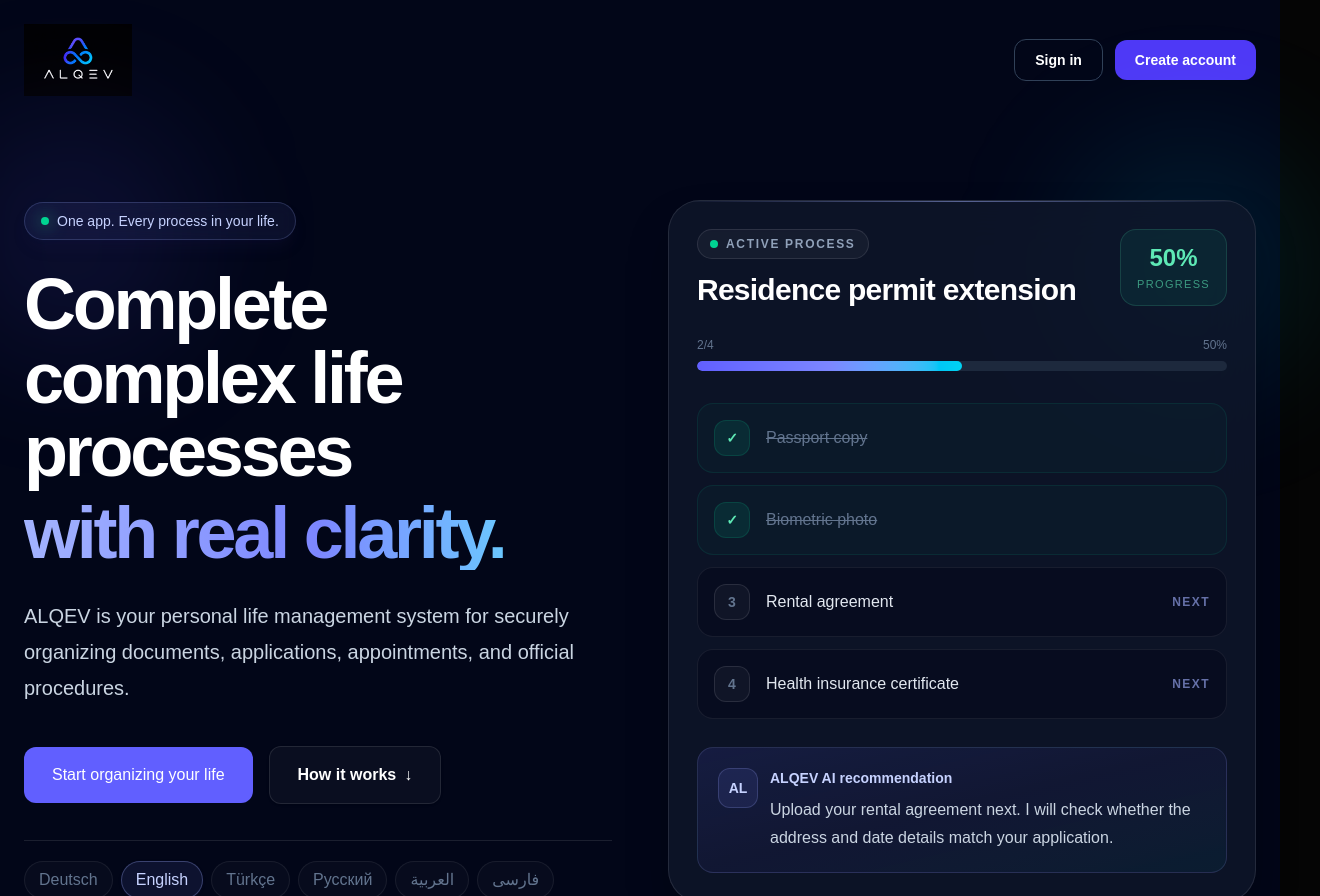
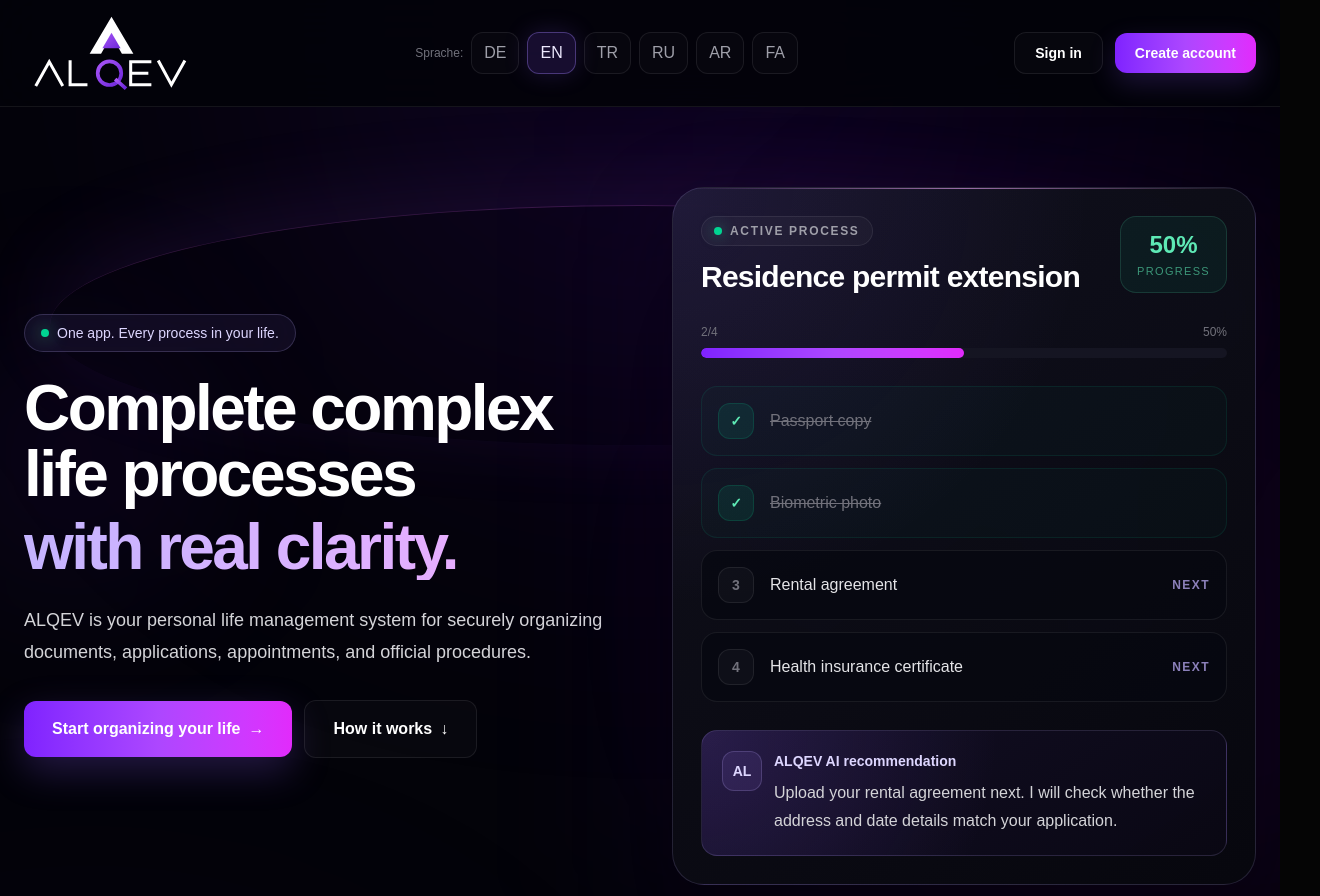
Before and after one commit to alqevhq/alqev, a Next.js app: page / in a window 1280 px wide. Shown: the top 896 px of the page, 1320 px wide, since content can reach past the window. Built offline with nearby package versions, Linux system fonts and the light colour scheme.

Commit message:
Improve landing page design and language navigation

```diff
--- a/components/landing/Hero.tsx
+++ b/components/landing/Hero.tsx
@@ -48,13 +48,14 @@
 export const supportedLanguages: {
   code: SupportedLanguage;
   label: string;
+  shortLabel: string;
 }[] = [
-  { code: "de", label: "Deutsch" },
-  { code: "en", label: "English" },
-  { code: "tr", label: "Türkçe" },
-  { code: "ru", label: "Русский" },
-  { code: "ar", label: "العربية" },
-  { code: "fa", label: "فارسی" },
+  { code: "de", label: "Deutsch", shortLabel: "DE" },
+  { code: "en", label: "English", shortLabel: "EN" },
+  { code: "tr", label: "Türkçe", shortLabel: "TR" },
+  { code: "ru", label: "Русский", shortLabel: "RU" },
+  { code: "ar", label: "العربية", shortLabel: "AR" },
+  { code: "fa", label: "فارسی", shortLabel: "FA" },
 ];
 
 const translations: Record<SupportedLanguage, LandingCopy> = {
@@ -355,9 +356,7 @@
 };
 
 function detectBrowserLanguage(): SupportedLanguage {
-  if (typeof navigator === "undefined") {
-    return "de";
-  }
+  if (typeof navigator === "undefined") return "de";
 
   const browserLanguages =
     navigator.languages?.length > 0
@@ -388,7 +387,6 @@
   useEffect(() => {
     const detectedLanguage = detectBrowserLanguage();
     const preferredLanguage = readStoredLanguage(detectedLanguage);
-
     setLanguage(preferredLanguage);
   }, []);
 
@@ -398,9 +396,7 @@
       language === "ar" || language === "fa" ? "rtl" : "ltr";
   }, [language]);
 
-  function handleLanguageChange(
-    nextLanguage: SupportedLanguage,
-  ) {
+  function handleLanguageChange(nextLanguage: SupportedLanguage) {
     setLanguage(nextLanguage);
     storeLanguage(nextLanguage);
   }
@@ -411,36 +407,44 @@
 
   return (
     <main
-      className="min-h-screen bg-slate-950 text-white"
+      className="relative min-h-[100dvh] overflow-x-hidden bg-[#030309] text-white"
       dir={isRightToLeft ? "rtl" : "ltr"}
     >
+      <div
+        aria-hidden="true"
+        className="pointer-events-none absolute inset-0 overflow-hidden"
+      >
+        <div className="absolute left-1/2 top-[-320px] h-[720px] w-[720px] -translate-x-1/2 rounded-full bg-violet-700/12 blur-[180px]" />
+        <div className="absolute right-[-240px] top-[24%] h-[580px] w-[580px] rounded-full bg-fuchsia-700/[0.08] blur-[180px]" />
+        <div className="absolute bottom-[-340px] left-[-220px] h-[620px] w-[620px] rounded-full bg-violet-800/[0.08] blur-[180px]" />
+        <div className="absolute left-1/2 top-[205px] h-[240px] w-[1180px] -translate-x-1/2 rounded-[50%] border-t border-fuchsia-400/20 shadow-[0_-18px_90px_rgba(168,85,247,0.10)]" />
+      </div>
+
+      <div className="relative z-10">
         <Header
           homeLabel={copy.header.homeLabel}
           loginLabel={copy.header.login}
           signupLabel={copy.header.signup}
-      />
-
-      <section className="mx-auto grid max-w-7xl gap-14 px-6 pb-24 pt-20 lg:grid-cols-2 lg:items-center">
-        <HeroContent
           language={language}
-          copy={copy.hero}
           onLanguageChange={handleLanguageChange}
         />
 
+        <section className="mx-auto grid min-w-0 max-w-7xl gap-12 px-3 pb-20 pt-12 sm:px-6 sm:pt-16 lg:grid-cols-2 lg:items-center lg:gap-16 lg:pb-24 lg:pt-20">
+          <HeroContent copy={copy.hero} />
           <ProcessPreview copy={copy.preview} />
         </section>
 
         <section
           id="how-it-works"
-        className="border-t border-slate-800 bg-slate-900/40"
+          className="border-t border-white/[0.07] bg-[#06060d]/72 backdrop-blur-xl"
         >
-        <div className="mx-auto grid max-w-7xl gap-6 px-6 py-20 md:grid-cols-3">
+          <div className="mx-auto grid max-w-7xl gap-5 px-3 py-16 sm:px-6 sm:py-20 md:grid-cols-3">
             {copy.benefits.map((benefit) => (
               <article
                 key={benefit.title}
-              className="rounded-3xl border border-slate-800 bg-slate-900 p-7"
+                className="group min-w-0 rounded-[1.75rem] border border-white/[0.08] bg-[linear-gradient(145deg,rgba(17,17,28,0.92),rgba(8,8,15,0.96))] p-6 shadow-[0_18px_55px_rgba(0,0,0,0.20)] transition duration-300 hover:-translate-y-1 hover:border-violet-400/30 hover:shadow-[0_22px_65px_rgba(91,33,182,0.14)] sm:p-7"
               >
-              <div className="mb-5 flex h-12 w-12 items-center justify-center rounded-2xl bg-indigo-500/15 text-xl font-bold text-indigo-400">
+                <div className="mb-5 flex h-12 w-12 items-center justify-center rounded-2xl border border-violet-400/20 bg-violet-500/10 text-xl font-bold text-violet-300 shadow-[0_0_24px_rgba(139,92,246,0.12)]">
                   {benefit.icon}
                 </div>
 
@@ -448,13 +452,14 @@
                   {benefit.title}
                 </h3>
 
-              <p className="mt-3 leading-7 text-slate-400">
+                <p className="mt-3 break-words leading-7 text-zinc-400">
                   {benefit.description}
                 </p>
               </article>
             ))}
           </div>
         </section>
+      </div>
     </main>
   );
 }
--- a/components/landing/HeroContent.tsx
+++ b/components/landing/HeroContent.tsx
@@ -1,9 +1,6 @@
+"use client";
+
 import Link from "next/link";
-import Button from "../ui/Button";
-import {
-  supportedLanguages,
-  type SupportedLanguage,
-} from "./Hero";
 
 type HeroCopy = {
   badge: string;
@@ -15,90 +12,55 @@
 };
 
 type HeroContentProps = {
-  language: SupportedLanguage;
   copy: HeroCopy;
-  onLanguageChange: (language: SupportedLanguage) => void;
 };
 
 export default function HeroContent({
-  language,
   copy,
-  onLanguageChange,
 }: HeroContentProps) {
   return (
-    <div className="relative">
-      <div
-        aria-hidden="true"
-        className="pointer-events-none absolute -left-20 -top-24 h-64 w-64 rounded-full bg-indigo-500/10 blur-3xl"
-      />
+    <div className="relative min-w-0">
+      <div className="pointer-events-none absolute -left-20 top-4 h-64 w-64 rounded-full bg-violet-600/[0.08] blur-[90px]" />
 
       <div className="relative">
-        <div className="mb-7 inline-flex items-center gap-2 rounded-full border border-indigo-300/20 bg-indigo-400/[0.08] px-4 py-2 text-sm font-medium text-indigo-200 shadow-lg shadow-indigo-950/20 backdrop-blur">
+        <div className="mb-6 inline-flex max-w-full items-center gap-2 rounded-full border border-violet-300/20 bg-violet-400/[0.08] px-4 py-2 text-sm font-medium text-violet-200 backdrop-blur-xl">
           <span
             aria-hidden="true"
-            className="h-2 w-2 rounded-full bg-emerald-400 shadow-[0_0_18px_rgba(52,211,153,0.85)]"
+            className="h-2 w-2 shrink-0 rounded-full bg-emerald-400 shadow-[0_0_18px_rgba(52,211,153,0.85)]"
           />
-
-          {copy.badge}
+          <span className="min-w-0 break-words">
+            {copy.badge}
+          </span>
         </div>
 
-        <h1 className="max-w-4xl text-5xl font-black leading-[1.02] tracking-[-0.045em] text-white sm:text-6xl md:text-7xl">
+        <h1 className="max-w-3xl break-words text-[2.65rem] font-black leading-[1.02] tracking-[-0.04em] text-white sm:text-5xl md:text-6xl xl:text-[4rem]">
           {copy.headline}
 
-          <span className="mt-2 block bg-gradient-to-r from-indigo-300 via-indigo-400 to-cyan-300 bg-clip-text text-transparent">
+          <span className="mt-2 block bg-gradient-to-r from-violet-300 via-purple-300 to-fuchsia-300 bg-clip-text text-transparent">
             {copy.headlineHighlight}
           </span>
         </h1>
 
-        <p className="mt-7 max-w-2xl text-lg leading-8 text-slate-300 sm:text-xl sm:leading-9">
+        <p className="mt-6 max-w-2xl break-words text-base leading-7 text-zinc-300 sm:text-lg sm:leading-8">
           {copy.description}
         </p>
 
-        <div className="mt-10 flex flex-col gap-4 sm:flex-row sm:items-center">
-          <Link href="/signup" className="sm:w-auto">
-            <Button>{copy.primaryAction}</Button>
+        <div className="mt-8 flex min-w-0 flex-col gap-3 sm:flex-row sm:items-center">
+          <Link
+            href="/signup"
+            className="inline-flex min-h-14 w-full items-center justify-center rounded-xl bg-gradient-to-r from-violet-600 via-purple-500 to-fuchsia-500 px-7 py-4 text-sm font-bold text-white shadow-[0_14px_38px_rgba(139,92,246,0.25)] transition hover:-translate-y-0.5 hover:brightness-110 sm:w-auto sm:text-base"
+          >
+            {copy.primaryAction}
+            <span className="ms-2" aria-hidden="true">→</span>
           </Link>
 
           <a
             href="#how-it-works"
-            className="inline-flex items-center justify-center gap-2 rounded-xl border border-white/10 bg-white/[0.035] px-7 py-4 font-semibold text-slate-200 shadow-sm transition duration-200 hover:-translate-y-0.5 hover:border-indigo-300/30 hover:bg-white/[0.07] hover:text-white focus-visible:outline-none focus-visible:ring-2 focus-visible:ring-indigo-400"
+            className="inline-flex min-h-14 w-full items-center justify-center gap-2 rounded-xl border border-white/[0.08] bg-white/[0.025] px-7 py-4 text-sm font-semibold text-zinc-200 transition hover:-translate-y-0.5 hover:border-violet-300/30 hover:bg-violet-400/[0.05] hover:text-white sm:w-auto sm:text-base"
           >
             {copy.secondaryAction}
-
             <span aria-hidden="true">↓</span>
           </a>
-        </div>
-
-        <div className="mt-9 border-t border-white/10 pt-5">
-          <div
-            className="flex flex-wrap gap-2"
-            aria-label="Language selection"
-          >
-            {supportedLanguages.map((item) => {
-              const isActive =
-                language === item.code;
-
-              return (
-                <button
-                  key={item.code}
-                  type="button"
-                  onClick={() =>
-                    onLanguageChange(item.code)
-                  }
-                  aria-pressed={isActive}
-                  className={[
-                    "rounded-full border px-3.5 py-1.5 text-sm font-medium transition duration-200",
-                    "focus-visible:outline-none focus-visible:ring-2 focus-visible:ring-indigo-400",
-                    isActive
-                      ? "border-indigo-300/30 bg-indigo-400/10 text-indigo-200 shadow-sm shadow-indigo-950/20"
-                      : "border-white/[0.07] bg-white/[0.025] text-slate-500 hover:border-white/15 hover:bg-white/[0.05] hover:text-slate-300",
-                  ].join(" ")}
-                >
-                  {item.label}
-                </button>
-              );
-            })}
-          </div>
         </div>
       </div>
     </div>
--- a/components/landing/ProcessPreview.tsx
+++ b/components/landing/ProcessPreview.tsx
@@ -1,3 +1,5 @@
+"use client";
+
 type ProcessPreviewCopy = {
   activeProcess: string;
   title: string;
@@ -21,38 +23,34 @@
 
   const progress =
     totalCount > 0
-      ? Math.round(
-          (completedCount / totalCount) * 100,
-        )
+      ? Math.round((completedCount / totalCount) * 100)
       : 0;
 
   return (
-    <div className="relative">
-      <div
-        aria-hidden="true"
-        className="pointer-events-none absolute -right-16 -top-16 h-64 w-64 rounded-full bg-cyan-400/10 blur-3xl"
-      />
+    <div className="relative min-w-0">
+      <div className="pointer-events-none absolute -inset-8 rounded-[3rem] bg-violet-600/[0.07] blur-[80px]" />
 
-      <div className="relative overflow-hidden rounded-[2rem] border border-white/10 bg-slate-900/80 p-6 shadow-2xl shadow-black/40 backdrop-blur-xl sm:p-7">
-        <div className="absolute inset-x-0 top-0 h-px bg-gradient-to-r from-transparent via-indigo-300/50 to-transparent" />
+      <div className="relative min-w-0 overflow-hidden rounded-[2rem] border border-violet-300/15 bg-[radial-gradient(circle_at_top_left,rgba(139,92,246,0.13),transparent_46%),linear-gradient(145deg,rgba(17,17,29,0.96),rgba(7,7,14,0.98))] p-5 shadow-[0_30px_90px_rgba(0,0,0,0.36)] backdrop-blur-2xl sm:p-7">
+        <div className="absolute inset-x-0 top-0 h-px bg-gradient-to-r from-transparent via-fuchsia-300/60 to-transparent" />
 
-        <div className="mb-7 flex items-start justify-between gap-5">
-          <div>
-            <div className="mb-3 inline-flex items-center gap-2 rounded-full border border-white/10 bg-white/[0.04] px-3 py-1.5 text-xs font-semibold uppercase tracking-[0.14em] text-slate-400">
+        <div className="mb-7 flex min-w-0 flex-col gap-4 sm:flex-row sm:items-start sm:justify-between sm:gap-5">
+          <div className="min-w-0">
+            <div className="mb-3 inline-flex max-w-full items-center gap-2 rounded-full border border-white/[0.08] bg-white/[0.03] px-3 py-1.5 text-xs font-semibold uppercase tracking-[0.14em] text-zinc-400">
               <span
                 aria-hidden="true"
-                className="h-2 w-2 rounded-full bg-emerald-400"
+                className="h-2 w-2 shrink-0 rounded-full bg-emerald-400 shadow-[0_0_14px_rgba(52,211,153,0.55)]"
               />
-
+              <span className="min-w-0 break-words">
                 {copy.activeProcess}
+              </span>
             </div>
 
-            <h2 className="max-w-md text-2xl font-bold leading-tight tracking-tight text-white sm:text-3xl">
+            <h2 className="max-w-md break-words text-2xl font-bold leading-tight tracking-tight text-white sm:text-3xl">
               {copy.title}
             </h2>
           </div>
 
-          <div className="shrink-0 rounded-2xl border border-emerald-300/15 bg-emerald-400/[0.08] px-4 py-3 text-center">
+          <div className="w-fit shrink-0 rounded-2xl border border-emerald-300/15 bg-emerald-400/[0.07] px-4 py-3 text-center">
             <p className="text-2xl font-black text-emerald-300">
               {progress}%
             </p>
@@ -64,34 +62,28 @@
         </div>
 
         <div>
-          <div className="mb-2 flex items-center justify-between text-xs text-slate-500">
-            <span>
-              {completedCount}/{totalCount}
-            </span>
-
+          <div className="mb-2 flex items-center justify-between gap-4 text-xs text-zinc-500">
+            <span>{completedCount}/{totalCount}</span>
             <span>{progress}%</span>
           </div>
 
-          <div className="h-2.5 overflow-hidden rounded-full bg-slate-800">
+          <div className="h-2.5 overflow-hidden rounded-full bg-[#151522]">
             <div
-              className="h-full rounded-full bg-gradient-to-r from-indigo-500 via-indigo-400 to-cyan-400 transition-all duration-700"
-              style={{
-                width: `${progress}%`,
-              }}
+              className="h-full rounded-full bg-gradient-to-r from-violet-600 via-purple-500 to-fuchsia-500 transition-all duration-700"
+              style={{ width: `${progress}%` }}
             />
           </div>
         </div>
 
-        <div className="mt-8 space-y-3">
-          {copy.documents.map(
-            ([label, completed], index) => (
+        <div className="mt-7 space-y-3">
+          {copy.documents.map(([label, completed], index) => (
             <div
               key={label}
               className={[
-                  "group flex items-center gap-4 rounded-2xl border p-4 transition duration-200",
+                "group flex min-w-0 items-center gap-3 rounded-2xl border p-4 transition sm:gap-4",
                 completed
-                    ? "border-emerald-400/10 bg-emerald-400/[0.035]"
-                    : "border-white/[0.07] bg-slate-950/50 hover:border-indigo-300/20 hover:bg-white/[0.04]",
+                  ? "border-emerald-400/10 bg-emerald-400/[0.03]"
+                  : "border-white/[0.07] bg-[#070810]/70 hover:border-violet-300/20 hover:bg-violet-400/[0.035]",
               ].join(" ")}
             >
               <div
@@ -99,7 +91,7 @@
                   "flex h-9 w-9 shrink-0 items-center justify-center rounded-xl border text-sm font-bold",
                   completed
                     ? "border-emerald-400/15 bg-emerald-400/10 text-emerald-300"
-                      : "border-white/10 bg-white/[0.04] text-slate-500",
+                    : "border-white/[0.08] bg-white/[0.03] text-zinc-500",
                 ].join(" ")}
               >
                 {completed ? "✓" : index + 1}
@@ -108,35 +100,34 @@
               <span
                 className={
                   completed
-                      ? "text-slate-500 line-through"
-                      : "font-medium text-slate-200"
+                    ? "min-w-0 flex-1 break-words text-zinc-500 line-through"
+                    : "min-w-0 flex-1 break-words font-medium text-zinc-200"
                 }
               >
                 {label}
               </span>
 
               {!completed ? (
-                  <span className="ml-auto text-xs font-semibold uppercase tracking-[0.12em] text-indigo-300/60">
+                <span className="shrink-0 text-[10px] font-semibold uppercase tracking-[0.12em] text-violet-300/70 sm:text-xs">
                   Next
                 </span>
               ) : null}
             </div>
-            ),
-          )}
+          ))}
         </div>
 
-        <div className="mt-7 overflow-hidden rounded-2xl border border-indigo-300/15 bg-gradient-to-br from-indigo-500/[0.12] via-indigo-500/[0.06] to-cyan-400/[0.05] p-5">
-          <div className="flex items-start gap-3">
-            <div className="flex h-10 w-10 shrink-0 items-center justify-center rounded-xl border border-indigo-300/20 bg-indigo-400/10 text-sm font-black text-indigo-200">
+        <div className="mt-7 overflow-hidden rounded-2xl border border-violet-300/15 bg-[radial-gradient(circle_at_top_left,rgba(139,92,246,0.18),transparent_55%),linear-gradient(145deg,rgba(21,16,39,0.90),rgba(10,8,20,0.94))] p-5">
+          <div className="flex min-w-0 items-start gap-3">
+            <div className="flex h-10 w-10 shrink-0 items-center justify-center rounded-xl border border-violet-300/20 bg-violet-400/10 text-sm font-black text-violet-200">
               AL
             </div>
 
-            <div>
-              <p className="text-sm font-semibold text-indigo-200">
+            <div className="min-w-0">
+              <p className="break-words text-sm font-semibold text-violet-200">
                 {copy.aiTitle}
               </p>
 
-              <p className="mt-2 text-sm leading-6 text-slate-300 sm:text-base sm:leading-7">
+              <p className="mt-2 break-words text-sm leading-6 text-zinc-300 sm:text-base sm:leading-7">
                 {copy.aiText}
               </p>
             </div>
--- a/components/layout/Header.tsx
+++ b/components/layout/Header.tsx
@@ -1,49 +1,148 @@
-import Image from "next/image";
+"use client";
+
 import Link from "next/link";
+import {
+  supportedLanguages,
+  type SupportedLanguage,
+} from "../landing/Hero";
 
 type HeaderProps = {
   homeLabel: string;
   loginLabel: string;
   signupLabel: string;
+  language: SupportedLanguage;
+  onLanguageChange: (language: SupportedLanguage) => void;
 };
+
+function AlqevLogo() {
+  return (
+    <svg
+      viewBox="0 0 520 245"
+      role="img"
+      aria-label="ALQEV"
+      className="h-auto w-[150px] sm:w-[175px]"
+    >
+      <defs>
+        <linearGradient id="headerAlqevPurple" x1="0" y1="0" x2="1" y2="1">
+          <stop offset="0%" stopColor="#a855f7" />
+          <stop offset="100%" stopColor="#6d28d9" />
+        </linearGradient>
+      </defs>
+
+      <path d="M260 14 L325 124 H291 L260 70 L229 124 H195 Z" fill="white" />
+      <path d="M260 62 L287 108 H233 Z" fill="url(#headerAlqevPurple)" />
+
+      <g
+        fill="none"
+        stroke="white"
+        strokeWidth="9"
+        strokeLinecap="square"
+        strokeLinejoin="miter"
+      >
+        <path d="M37 216 L75 148 L113 216" />
+        <path d="M137 148 V216 H184" />
+        <path d="M317 148 H374 M317 148 V216 M317 182 H365 M317 216 H374" />
+        <path d="M401 148 L438 216 L476 148" />
+      </g>
+
+      <circle
+        cx="254"
+        cy="182"
+        r="35"
+        fill="none"
+        stroke="url(#headerAlqevPurple)"
+        strokeWidth="11"
+      />
+      <path
+        d="M275 203 L299 224"
+        stroke="url(#headerAlqevPurple)"
+        strokeWidth="11"
+        strokeLinecap="square"
+      />
+    </svg>
+  );
+}
 
 export default function Header({
   homeLabel,
   loginLabel,
   signupLabel,
+  language,
+  onLanguageChange,
 }: HeaderProps) {
   return (
-    <nav className="mx-auto flex max-w-7xl items-center justify-between px-6 py-6">
+    <header className="sticky top-0 z-50 border-b border-white/[0.07] bg-[#030309]/90 backdrop-blur-2xl">
+      <nav className="mx-auto flex max-w-7xl flex-col gap-3 px-3 py-3 sm:px-6 lg:flex-row lg:items-center lg:justify-between lg:gap-5">
+        <div className="flex items-center justify-between gap-3">
           <Link
             href="/"
             aria-label={homeLabel}
-        className="flex items-center"
+            className="inline-flex shrink-0 items-center"
           >
-        <Image
-          src="/logo.png"
-          alt="ALQEV"
-          width={160}
-          height={90}
-          priority
-          className="h-[72px] w-auto object-contain"
-        />
+            <AlqevLogo />
           </Link>
 
-      <div className="flex items-center gap-3">
+          <div className="flex items-center gap-2 lg:hidden">
             <Link
               href="/login"
-          className="rounded-xl border border-slate-700 px-5 py-2.5 text-sm font-semibold transition hover:bg-slate-800"
+              className="rounded-xl border border-white/[0.08] bg-white/[0.02] px-3 py-2 text-xs font-semibold text-zinc-200 transition hover:border-violet-400/30 hover:bg-violet-400/[0.05]"
             >
               {loginLabel}
             </Link>
 
             <Link
               href="/signup"
-          className="rounded-xl bg-indigo-600 px-5 py-2.5 text-sm font-semibold text-white transition hover:bg-indigo-500"
+              className="rounded-xl bg-gradient-to-r from-violet-600 via-purple-500 to-fuchsia-500 px-3 py-2 text-xs font-bold text-white shadow-[0_10px_28px_rgba(139,92,246,0.20)] transition hover:brightness-110"
+            >
+              {signupLabel}
+            </Link>
+          </div>
+        </div>
+
+        <div className="order-3 flex min-w-0 flex-wrap items-center gap-2 lg:order-none lg:flex-nowrap">
+          <span className="hidden text-xs font-medium text-zinc-500 sm:inline">
+            Sprache:
+          </span>
+
+          {supportedLanguages.map((item) => {
+            const isActive = language === item.code;
+
+            return (
+              <button
+                key={item.code}
+                type="button"
+                onClick={() => onLanguageChange(item.code)}
+                aria-pressed={isActive}
+                title={item.label}
+                className={[
+                  "min-w-[42px] rounded-xl border px-3 py-2 text-xs font-semibold transition sm:text-sm",
+                  isActive
+                    ? "border-violet-400/35 bg-violet-500/15 text-violet-100 shadow-[0_0_24px_rgba(139,92,246,0.18)]"
+                    : "border-white/[0.08] bg-white/[0.02] text-zinc-400 hover:border-violet-400/25 hover:bg-violet-400/[0.05] hover:text-white",
+                ].join(" ")}
+              >
+                {item.shortLabel}
+              </button>
+            );
+          })}
+        </div>
+
+        <div className="hidden items-center gap-3 lg:flex">
+          <Link
+            href="/login"
+            className="rounded-xl border border-white/[0.08] bg-white/[0.02] px-5 py-2.5 text-sm font-semibold text-zinc-200 transition hover:border-violet-400/30 hover:bg-violet-400/[0.05]"
+          >
+            {loginLabel}
+          </Link>
+
+          <Link
+            href="/signup"
+            className="rounded-xl bg-gradient-to-r from-violet-600 via-purple-500 to-fuchsia-500 px-5 py-2.5 text-sm font-bold text-white shadow-[0_10px_28px_rgba(139,92,246,0.20)] transition hover:brightness-110"
           >
             {signupLabel}
           </Link>
         </div>
       </nav>
+    </header>
   );
 }
```
Lines whose indentation alone changed are shown as unchanged.
